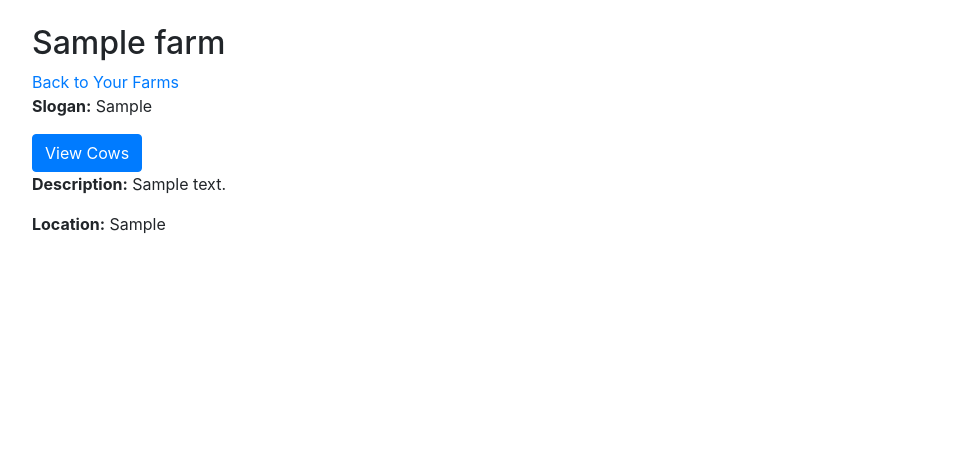
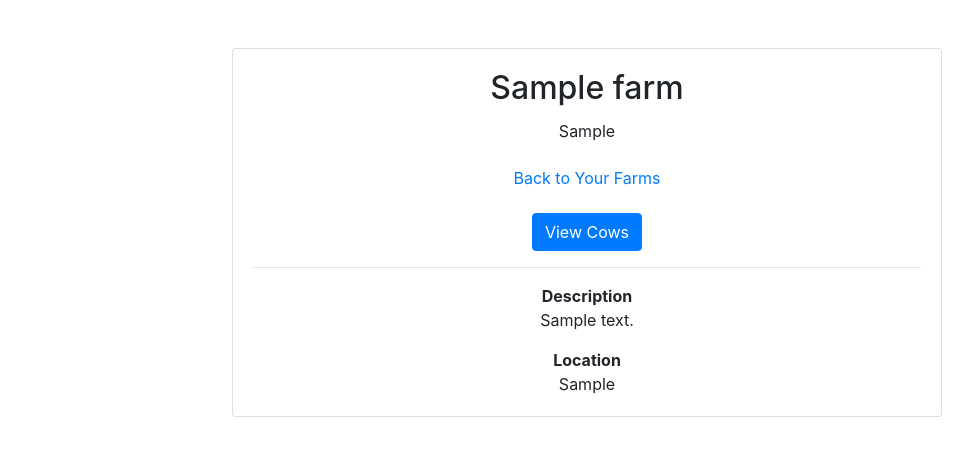
Before and after one commit to AlvinOt/dairy-django, a Django app: a page that uses mashamba/templates/mashamba/dairyfarm/farm_detail.html in a window 1280 px wide. Shown: the part 56-512 px from the top of the page, without its empty margins (53-1026 px from the left). Run offline with Django 4.2, Linux system fonts and the light colour scheme; a user stored in the database is signed in; tables that the repository leaves empty hold one stand-in row (values such as "Sample post"); some libraries are stand-ins or nearby versions.

Commit message:
allow authentification levels in templates

```diff
--- a/mashamba/templates/mashamba/dairyfarm/farm_detail.html
+++ b/mashamba/templates/mashamba/dairyfarm/farm_detail.html
@@ -1,11 +1,29 @@
 {% extends 'mashamba/base.html' %}
 
 {% block content %}
-<h2>{{ farm.name }}</h2>
-<a href="{% url 'mashamba:farm_list' %}">Back to Your Farms</a>
-<p><strong>Slogan:</strong> {{ farm.slogan }}</p>
-<a href="{% url 'mashamba:cow_list' slug=farm.slug %}" class="btn btn-primary">View Cows</a>
-
-<p><strong>Description:</strong> {{ farm.description }}</p>
-<p><strong>Location:</strong> {{ farm.location }}</p>
+<div class="container mt-5">
+    <div class="row justify-content-center">
+        <div class="col-md-8">
+            <div class="card">
+                <div class="card-body text-center">
+                    <h2 class="card-title">{{ farm.name }}</h2>
+                    <p class="card-text">{{ farm.slogan }}</p>
+                    {% if user.is_authenticated %}
+                        <div class="mb-3">
+                            <a href="{% url 'mashamba:farm_list' %}" class="btn btn-link">Back to Your Farms</a>
+                        </div>
+                        {% if farm.manager == user %}
+                            <div>
+                                <a href="{% url 'mashamba:cow_list' slug=farm.slug %}" class="btn btn-primary">View Cows</a>
+                            </div>
+                        {% endif %}
+                    {% endif %}
+                    <hr>
+                    <p class="card-text"><strong>Description</strong><br>{{ farm.description }}</p>
+                    <p class="card-text"><strong>Location</strong><br>{{ farm.location }}</p>
+                </div>
+            </div>
+        </div>
+    </div>
+</div>
 {% endblock %}
--- a/mashamba/views.py
+++ b/mashamba/views.py
@@ -58,7 +58,6 @@ def farm_list_view(request):
     return render(request, 'mashamba/dairyfarm/farm_list.html', context)
 
 
-@login_required
 def farm_detail_view(request, slug):
     farm = get_object_or_404(Farm, slug=slug)
     context = {
```
